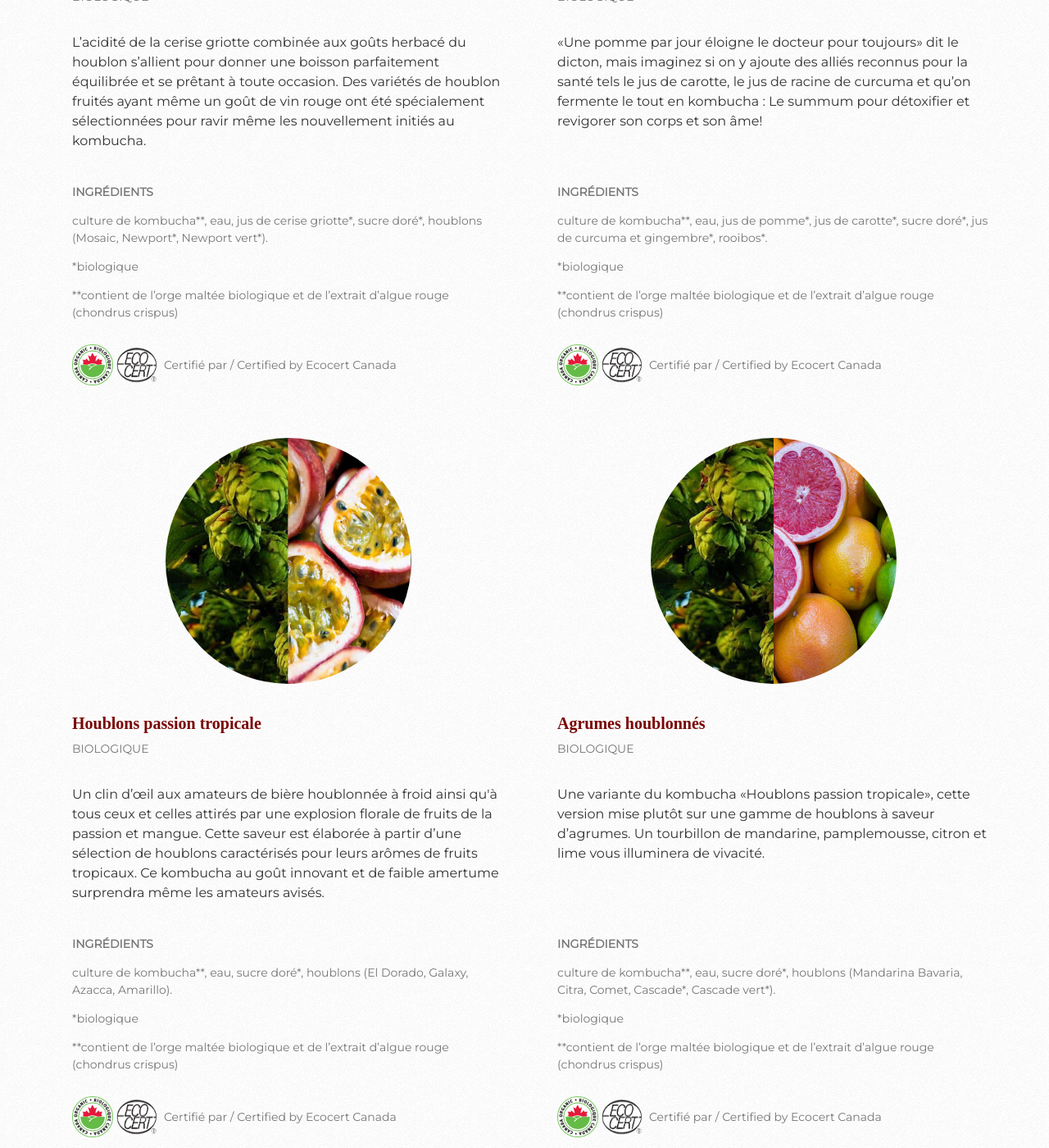
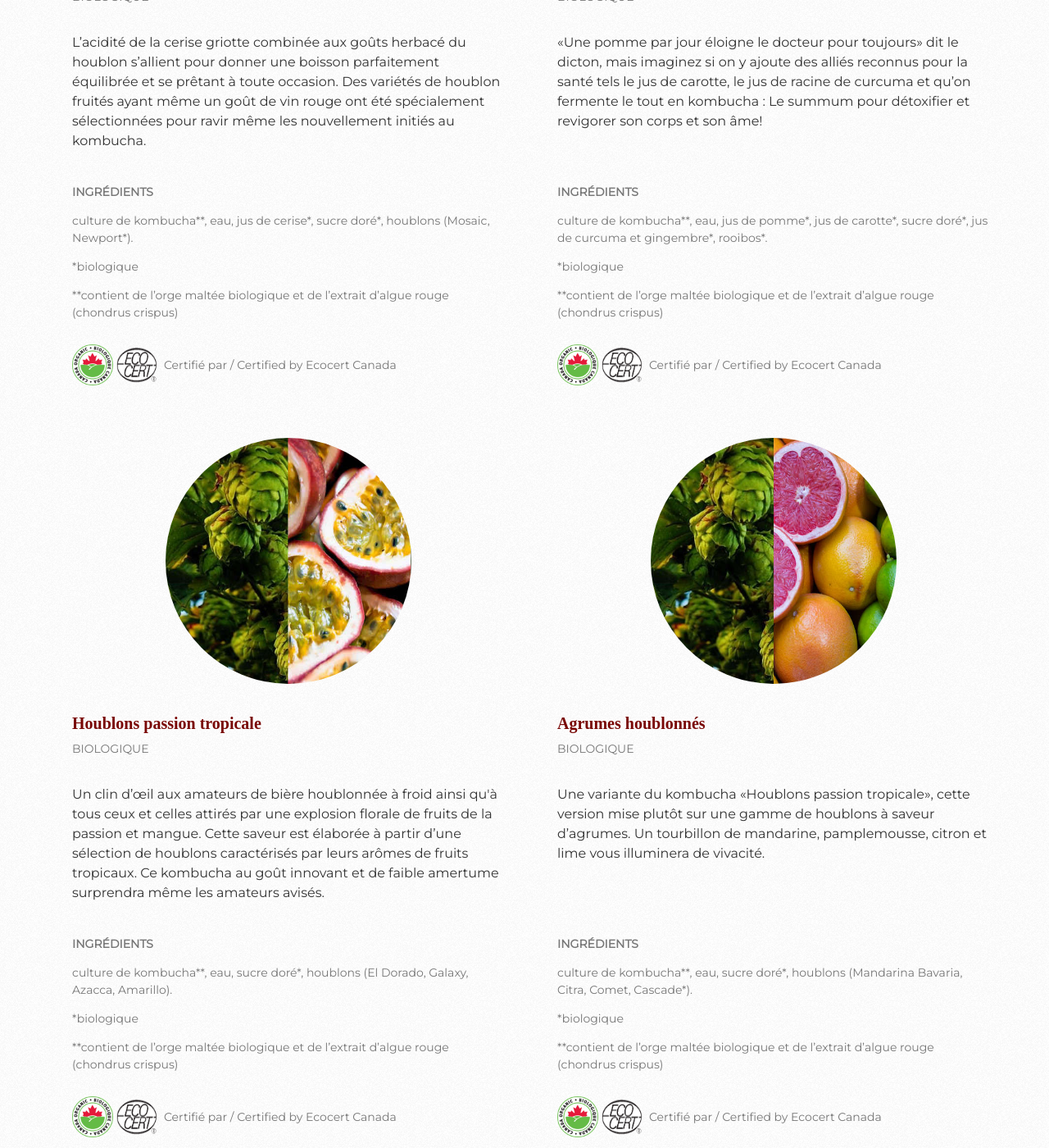
Before and after one commit to ouarez/djodjo-jekyll, a Jekyll site: the page built from produits.md, in a window 1280 px wide and 1400 px high, scrolled down 2730 px. Shown: the whole window at 82% size. Built offline with Jekyll 4.4.1, drawn with Linux system fonts in a browser that asks for light colours; nearby versions of some CDN libraries; some web fonts are replaced; a script that is not in the unit is left out; some of the changed text lies outside the part shown.

Commit message:
Update Pages uniques “produits”

```diff
--- a/produits.md
+++ b/produits.md
@@ -18,14 +18,14 @@
       **INGRÉDIENTS**
 
 
-      culture de kombucha\*\*, eau, jus de framboise\*, sucre doré\*, jus de
-      camerise\*, houblons (Glacier, Bramling Cross).
+      culture de kombucha\*\*, eau, jus de framboise\*, jus de camerise\*, sucre
+      doré\*, houblons (Glacier\*, Bramling Cross).
 
 
-      *biologique
+      \*biologique
 
 
-      **contient de l’orge maltée biologique et de l’extrait d’algue rouge
+      \*\*contient de l’orge maltée biologique et de l’extrait d’algue rouge
       (chondrus crispus)
     title: Framboise et camerise
   - bio: true
@@ -110,8 +110,8 @@
       **INGRÉDIENTS**
 
 
-      culture de kombucha\*\*, eau, jus de cerise griotte\*, sucre doré\*,
-      houblons (Mosaic, Newport\*, Newport vert\*).
+      culture de kombucha\*\*, eau, jus de cerise\*, sucre doré\*, houblons
+      (Mosaic, Newport*).
 
 
       \*biologique
@@ -147,7 +147,7 @@
       Un clin d’œil aux amateurs de bière houblonnée à froid ainsi qu'à tous
       ceux et celles attirés par une explosion florale de fruits de la passion
       et mangue. Cette saveur est élaborée à partir d’une sélection de houblons
-      caractérisés pour leurs arômes de fruits tropicaux. Ce kombucha au goût
+      caractérisés par leurs arômes de fruits tropicaux. Ce kombucha au goût
       innovant et de faible amertume surprendra même les amateurs avisés.
     ecocert: true
     image: /img/houblons-passion-tropicale.jpg
@@ -177,7 +177,7 @@
 
 
       culture de kombucha\*\*, eau, sucre doré\*, houblons (Mandarina Bavaria,
-      Citra, Comet, Cascade\*, Cascade vert*).
+      Citra, Comet, Cascade\*).
 
 
       \*biologique
```
Also changed, not shown: other parts of produits.md (+1 -1 lines).
